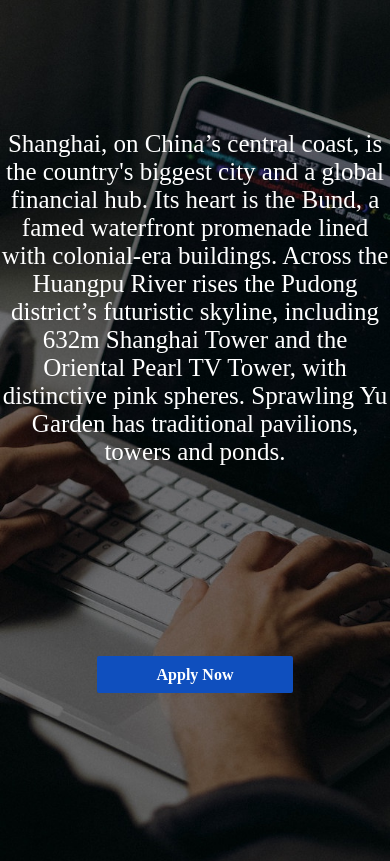
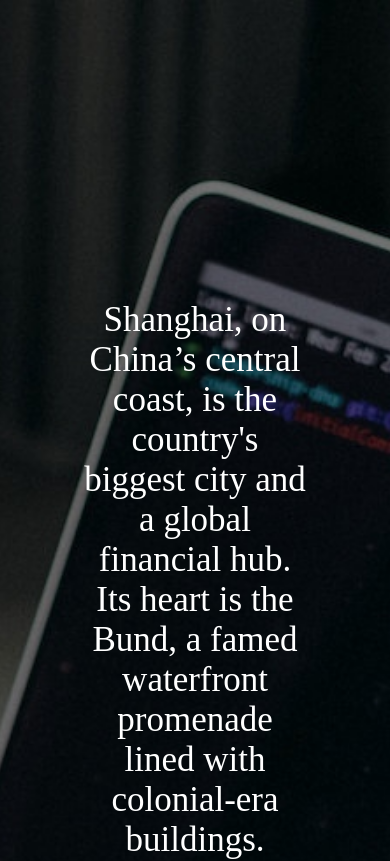
Before and after one commit to abccodingcollege/shanghai, a plain HTML site: page index.html in a window 390 px wide. Shown: the top 861 px of the page. Drawn offline with Linux system fonts and the light colour scheme; a web font is replaced by a local one.

Commit message:
Add files via upload

```diff
--- a/style.css
+++ b/style.css
@@ -10,12 +10,12 @@ body {
 	background-size: cover;
 	color: white;
 	text-align: center;
-	padding: 100px 0px 300px 0px;
+	padding: 100px 30px 297px 30px;
 }
 
 
 .banner p{
-	margin: 30px 0px 200px 0px;
+	margin: 30px 50px 200px 50px;
 	font-size: 25px;
 }
 
@@ -38,3 +38,19 @@ body {
 	text-decoration: none;
 	padding: 12px 65px;
 }
+
+
+/* Cards media queries */
+@media (max-width: 1200px) {
+
+  .banner{
+ 	padding: 100px 30px 460px 30px;
+  }
+
+  .banner p{
+  	margin: 200px 50px 200px 50px;
+  	font-size: 35px;
+  }
+
+
+}
```
